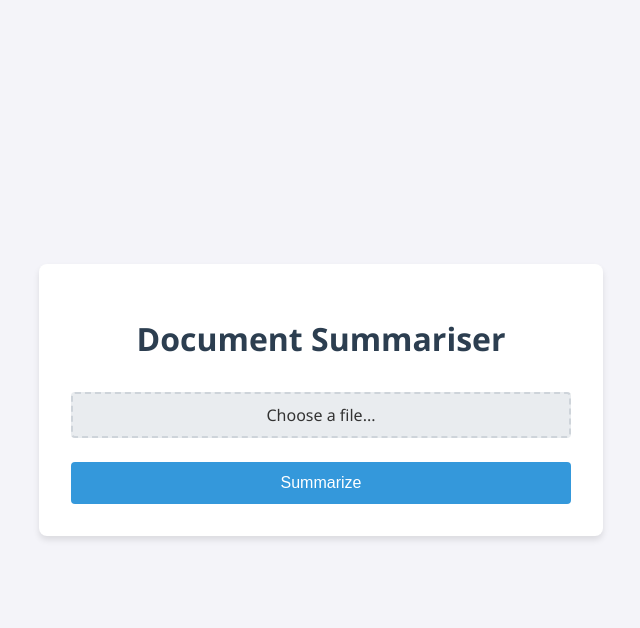
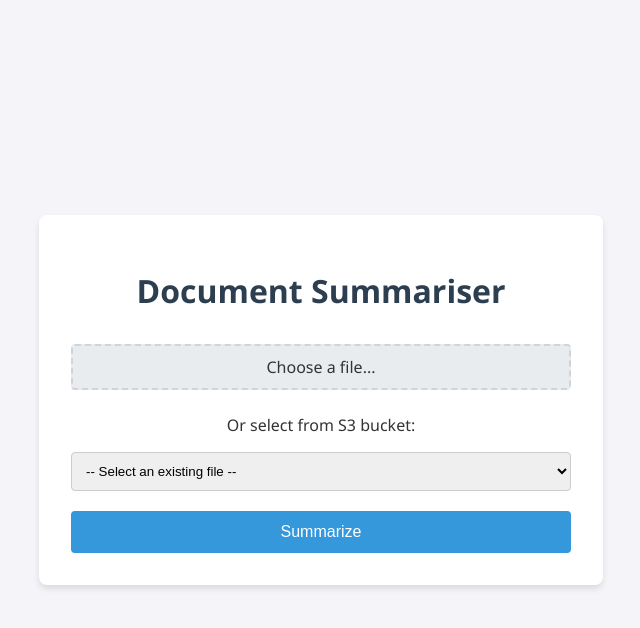
Before and after one commit to berlickihubert/document_summariser, a Flask app: template templates/index.html in a window 1280 px wide. Shown: the top 628 px of the page, without its empty margins (319-959 px from the left). Run offline with Flask 3, Linux system fonts and the light colour scheme; the template is opened without the code that fills it: most values are stand-ins (such as "Sample title", 1, 10 or a date in 2020).

Commit message:
Add basic S3 functionality

```diff
--- a/app.py
+++ b/app.py
@@ -1,29 +1,58 @@
 from flask import Flask, render_template, request, jsonify
 import os
+import boto3
+from dotenv import load_dotenv
+
+load_dotenv()
 
 app = Flask(__name__)
+s3 = boto3.client(
+    's3',
+    aws_access_key_id=os.getenv('AWS_ACCESS_KEY_ID'),
+    aws_secret_access_key=os.getenv('AWS_SECRET_ACCESS_KEY'),
+    region_name=os.getenv('AWS_REGION', 'us-east-1')
+)
+BUCKET_NAME = os.getenv('S3_BUCKET_NAME')
 
 @app.route('/')
 def home():
-    return render_template('index.html')
+    files = []
+    if BUCKET_NAME:
+        try:
+            response = s3.list_objects_v2(Bucket=BUCKET_NAME)
+            files = [obj['Key'] for obj in response.get('Contents', [])]
+        except Exception as e:
+            print(f"Error fetching files from S3: {e}")
+
+    return render_template('index.html', files=files)
 
 @app.route('/summarize', methods=['POST'])
 def summarize():
-    if 'file' not in request.files:
-        return jsonify({'error': 'No file part'}), 400
+    selected_file = request.form.get('selected_file')
+    file = request.files.get('file')
 
-    file = request.files['file']
+    if not file and not selected_file:
+         return jsonify({'error': 'No file uploaded or selected'}), 400
 
-    if file.filename == '':
-        return jsonify({'error': 'No selected file'}), 400
+    filename = ""
 
-    if file:
+    if file and file.filename != '':
         filename = file.filename
-        content_length = len(file.read())
+        try:
+            if not BUCKET_NAME:
+                 return jsonify({'error': 'S3_BUCKET_NAME not configured'}), 500
+            file.seek(0)
+            s3.upload_fileobj(file, BUCKET_NAME, filename)
+        except Exception as e:
+             return jsonify({'error': f"Failed to upload: {str(e)}"}), 500
 
-        summary = f"This is a placeholder summary for the file '{filename}' which is {content_length} bytes long. Future LLM integration will reside here."
+    elif selected_file:
+        filename = selected_file
+        pass
 
-        return jsonify({'summary': summary})
+    summary = f"File '{filename}' processed. Future LLM integration will reside here."
+
+    return jsonify({'summary': summary})
 
 if __name__ == '__main__':
     app.run(debug=True)
--- a/requirements.txt
+++ b/requirements.txt
@@ -1,2 +1,4 @@
 Flask==3.0.0
 gunicorn==21.2.0
+boto3==1.34.0
+python-dotenv==1.0.0
--- a/templates/index.html
+++ b/templates/index.html
@@ -12,9 +12,22 @@
 
         <form id="uploadForm" enctype="multipart/form-data">
             <div class="file-input-container">
-                <input type="file" name="file" id="fileInput" accept=".txt,.pdf,.docx" required>
+                <input type="file" name="file" id="fileInput" accept=".txt,.pdf,.docx">
                 <label for="fileInput" class="file-label">Choose a file...</label>
             </div>
+
+            {% if files %}
+            <div style="margin: 20px 0; text-align: center;">
+                <p>Or select from S3 bucket:</p>
+                <select name="selected_file" id="fileSelect" style="padding: 10px; width: 100%; border: 1px solid #ccc; border-radius: 4px;">
+                    <option value="">-- Select an existing file --</option>
+                    {% for file in files %}
+                    <option value="{{ file }}">{{ file }}</option>
+                    {% endfor %}
+                </select>
+            </div>
+            {% endif %}
+
             <button type="submit" id="submitBtn">Summarize</button>
         </form>
 
@@ -42,6 +55,15 @@
 
         form.addEventListener('submit', async function(e) {
             e.preventDefault();
+
+            const fileSelect = document.getElementById('fileSelect');
+            const hasFile = fileInput.files.length > 0;
+            const hasSelection = fileSelect && fileSelect.value;
+
+            if (!hasFile && !hasSelection) {
+                alert("Please select a file to upload or choose one from the list.");
+                return;
+            }
 
             const formData = new FormData(form);
 
```
Also changed, not shown: 1 other file.
